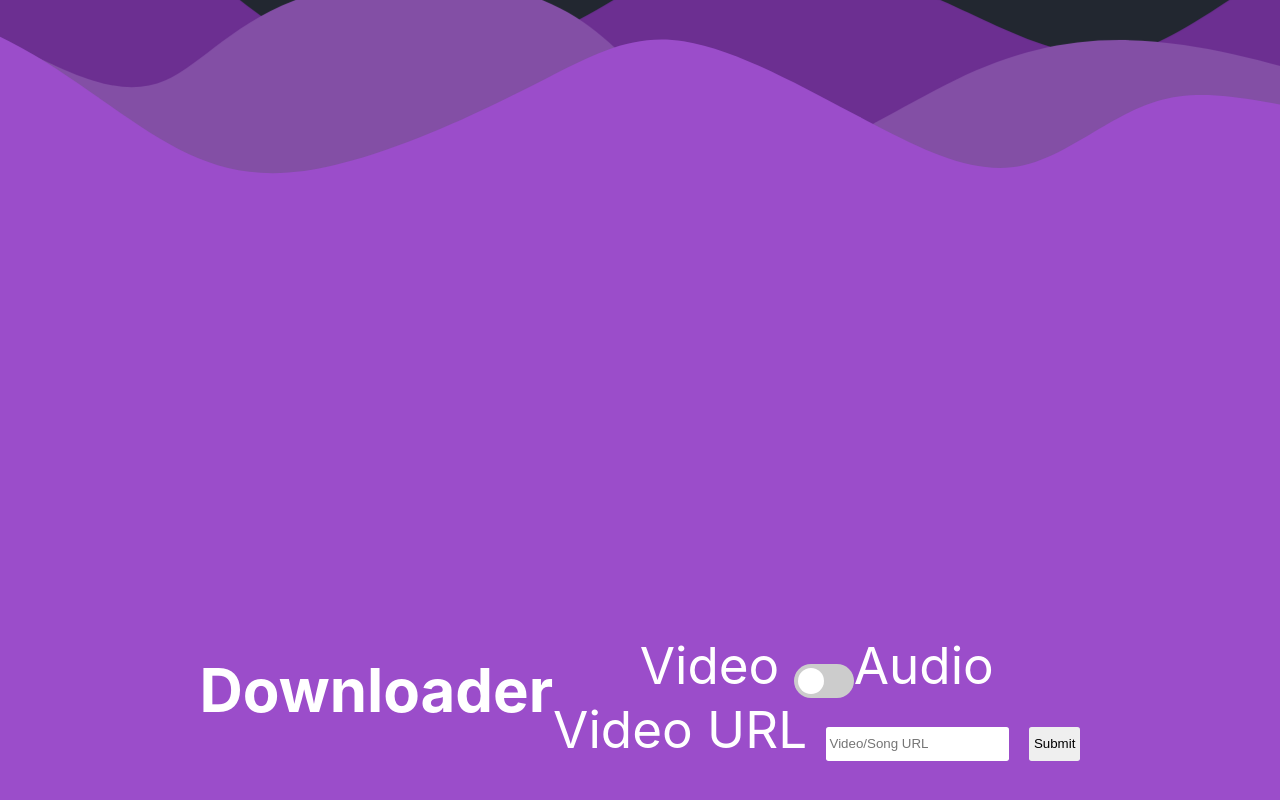
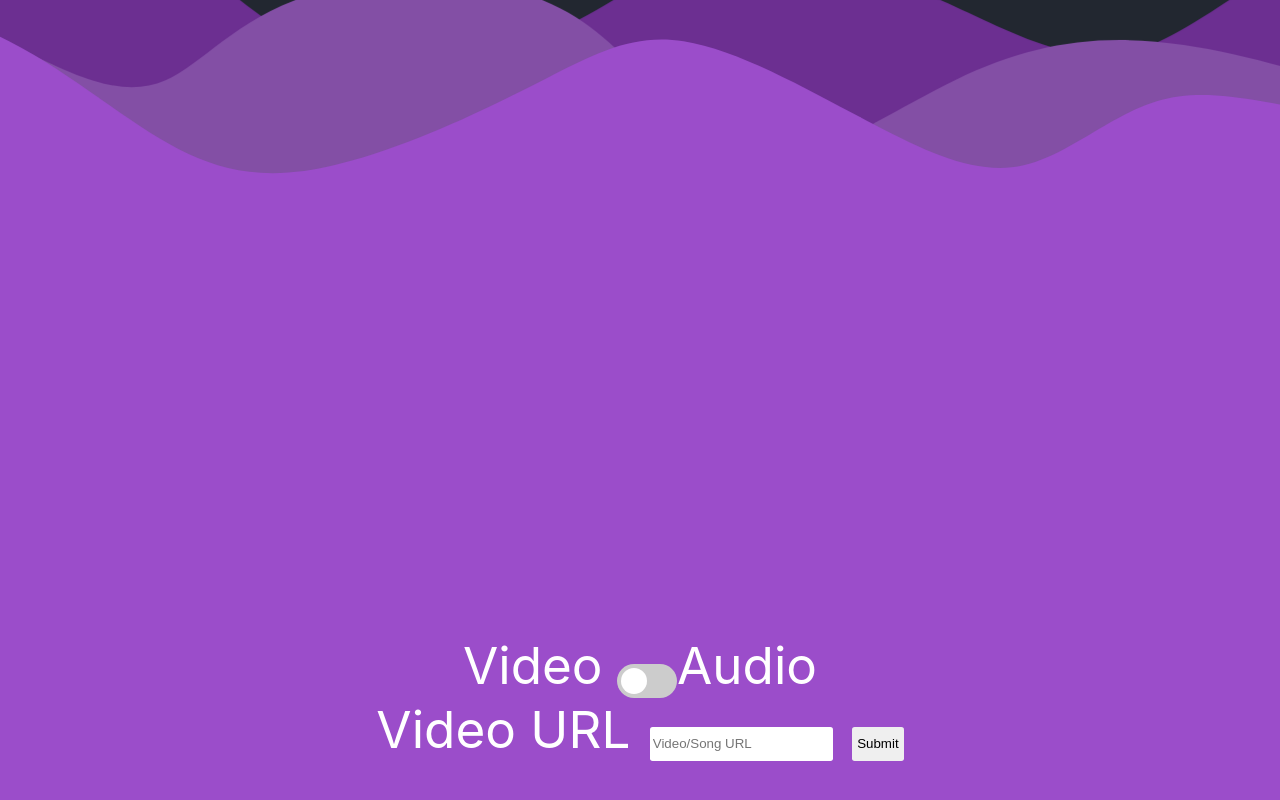
Before and after one commit to LostShadowGD/Argon, a plain HTML site: page index.html in a window 1280 px wide. Shown: the part 510-1310 px from the top of the page. Drawn offline with Linux system fonts and the light colour scheme.

Commit message:
Update index.html

```diff
--- a/index.html
+++ b/index.html
@@ -18,8 +18,7 @@
   </header>
 
   <section>
-    <h3>Downloader</h3>
-    <br><br>
+
     <form action="" id="form">
       <span class="with_slider">Video</span>
       <label class="switch">
```
